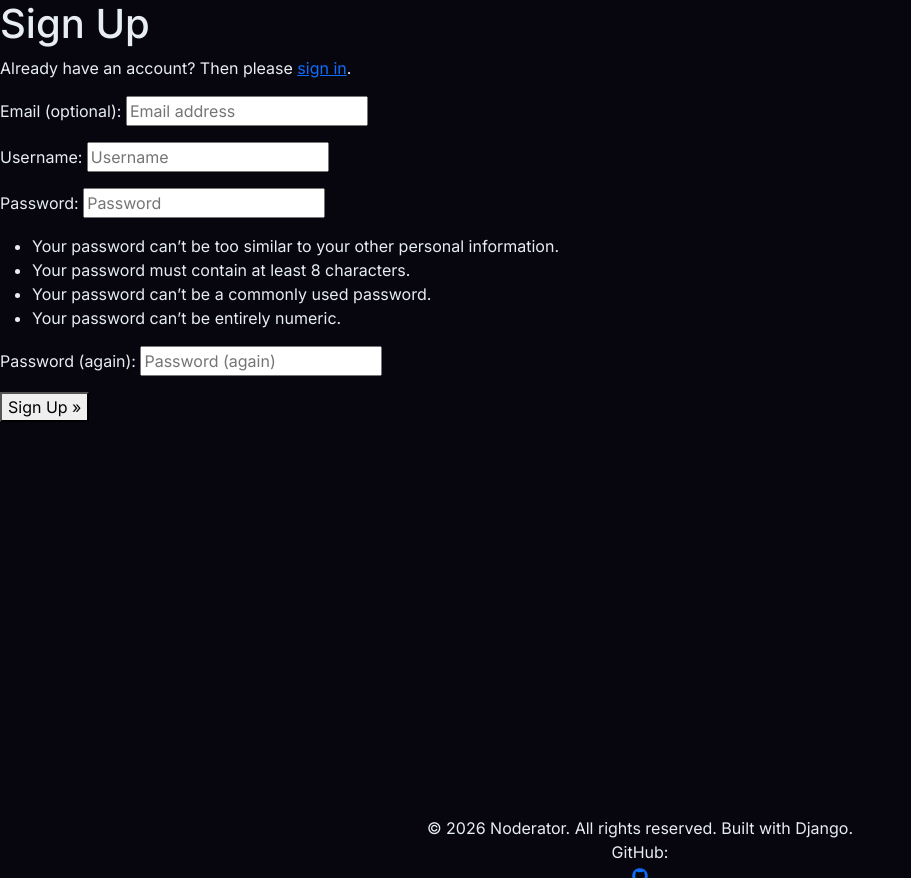
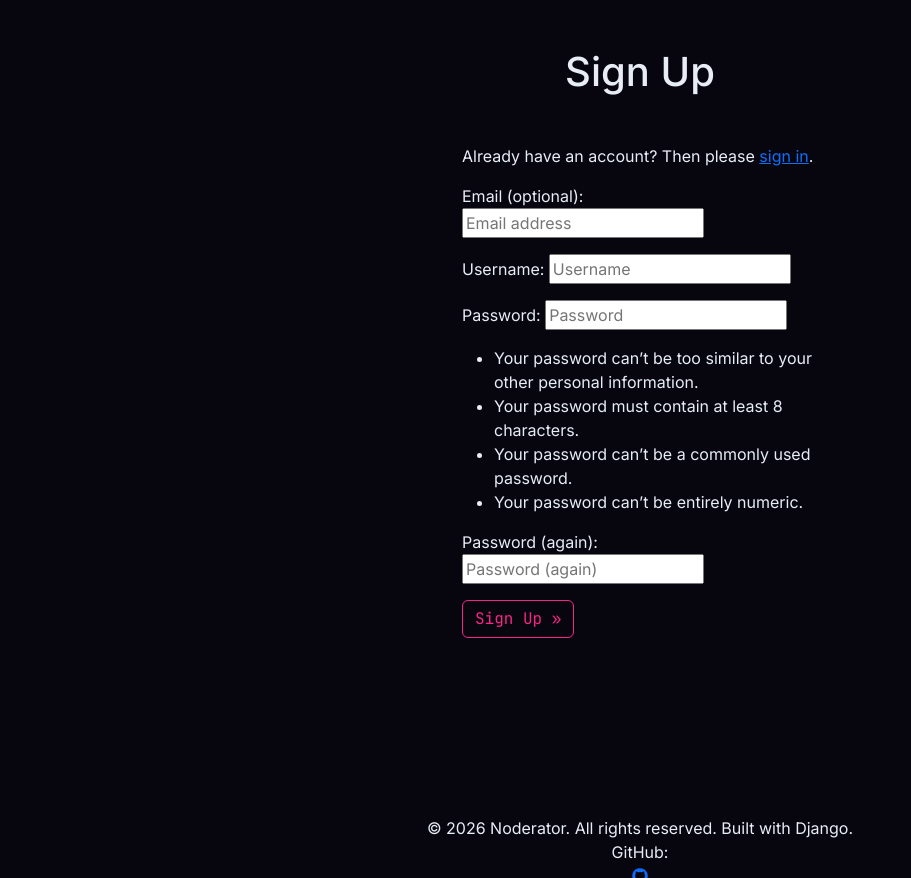
Before and after one commit to Karla-Stein/noderator, a Django app: page /accounts/signup/ in a window 1280 px wide. Shown: the part 110-988 px from the top of the page, without its empty margins (0-911 px from the left). Run offline with Django 4.2, Linux system fonts and the light colour scheme; some libraries are stand-ins or nearby versions.

Commit message:
Add styling to login, logout and signup templates

```diff
--- a/static/css/base.css
+++ b/static/css/base.css
@@ -71,13 +71,19 @@ nav a{
     color: var(--primary-cta);
 }
 
-nav .btn{
+nav .btn,
+#signup-btn,
+#signin-btn,
+#logout-btn{
     border: 1px solid var(--primary-cta);
     color: var(--primary-cta);
     font-family: var(--code-font);
 }
 
-nav .btn:hover{
+nav .btn:hover,
+#signup-btn:hover,
+#signin-btn:hover,
+#logout-btn:hover{
     border: 2px solid var(--primary-cta);
     color: var(--primary-cta);
     background-color: var(--primary-text-color);
--- a/templates/account/signup.html
+++ b/templates/account/signup.html
@@ -5,9 +5,14 @@
 {% block head_title %}{% trans "Signup" %}{% endblock head_title %}
 
 {% block content %}
-<h1>{% trans "Sign Up" %}</h1>
+<div class="container mt-5">
+  <div class="row justify-content-center">
+    <div class="col-12 col-md-8 col-lg-4">
+      <h1 class="text-center mb-5">{% trans "Sign Up" %}</h1>
 
-<p>{% blocktrans %}Already have an account? Then please <a href="{{ login_url }}">sign in</a>.{% endblocktrans %}</p>
+      <p>{% blocktrans %}Already have an account? Then please <a href="{{ login_url }}">sign in</a>.{% endblocktrans %}
+      </p>
+
 
       <form class="signup" id="signup_form" method="post" action="{% url 'account_signup' %}">
         {% csrf_token %}
@@ -15,7 +20,11 @@
         {% if redirect_field_value %}
         <input type="hidden" name="{{ redirect_field_name }}" value="{{ redirect_field_value }}" />
         {% endif %}
-  <button type="submit">{% trans "Sign Up" %} &raquo;</button>
+        <a id="signup-btn" class="btn">{% trans "Sign Up" %} &raquo;</a>
       </form>
+    </div>
+  </div>
+</div>
+
 
 {% endblock content %}
```
Also changed, not shown: templates/account/login.html (+7 -3 lines), templates/account/logout.html (+8 -2 lines). Lines whose indentation alone changed are shown as unchanged.
